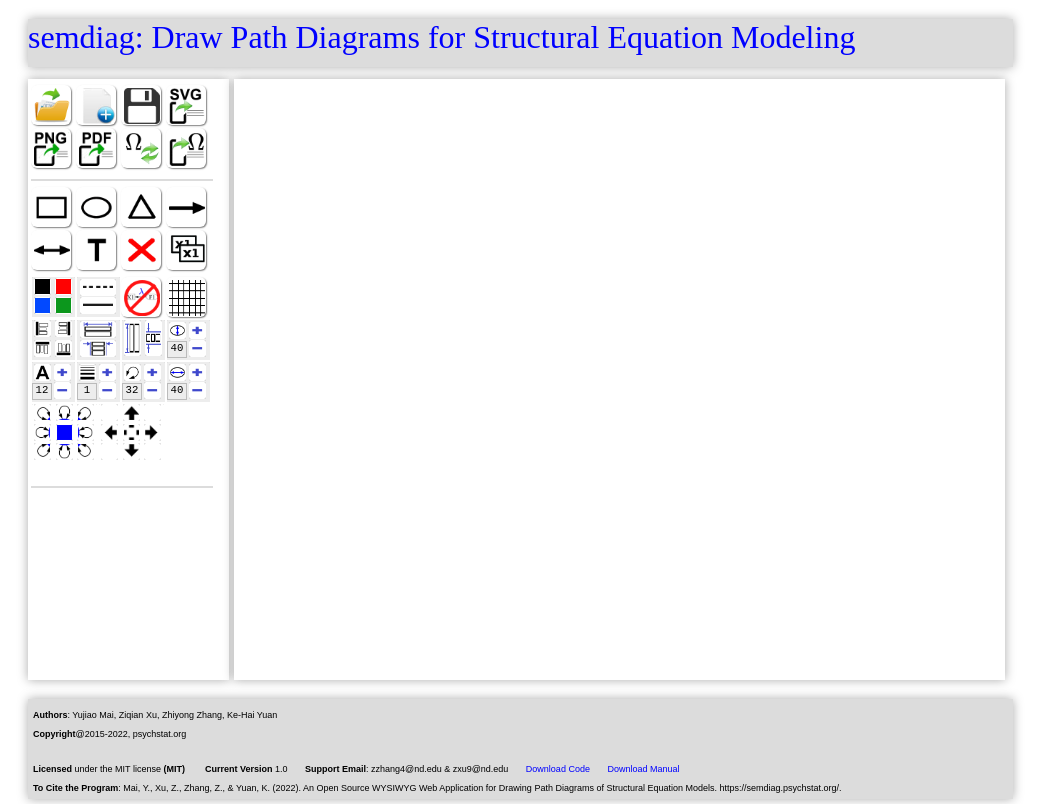
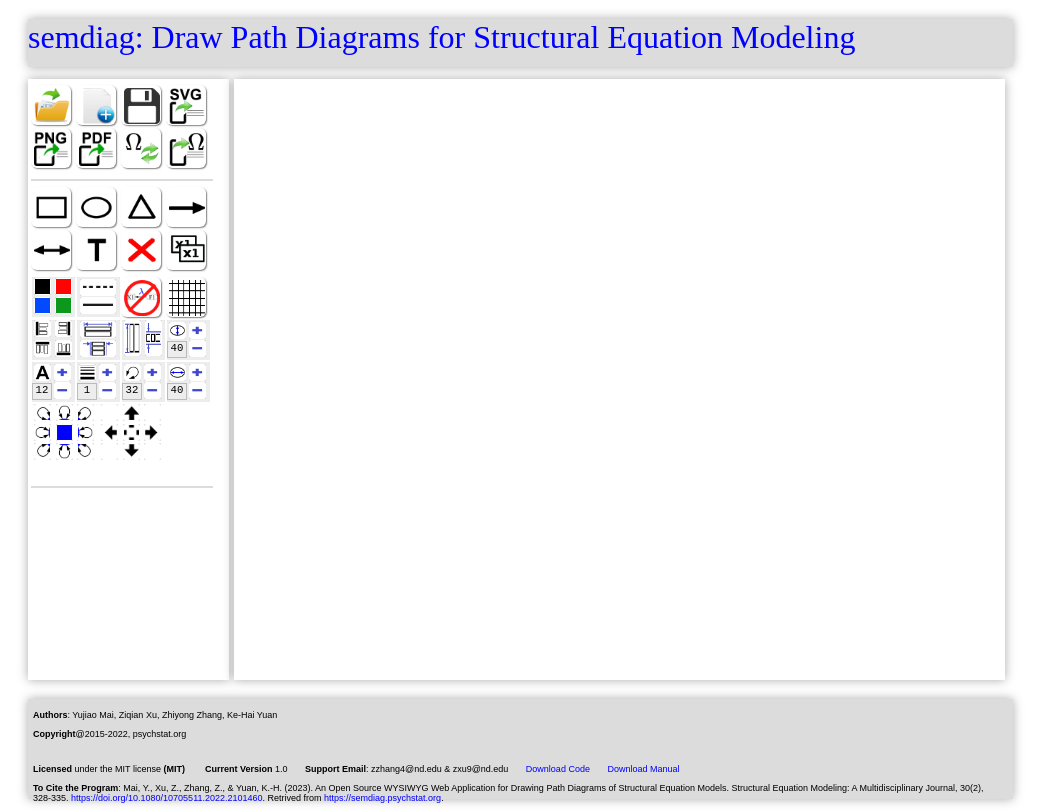
Before and after one commit to johnnyzhz/semdiag, a plain HTML site: page index.html in a window 1280 px wide. Shown: the whole page, without its empty margins (0-1058 px from the left). Drawn offline with nearby package versions, Linux system fonts and the light colour scheme; some packages are replaced by stand-ins of ours.

Commit message:
Update index.html

```diff
--- a/index.html
+++ b/index.html
@@ -252,7 +252,8 @@
 			&nbsp;&nbsp; &nbsp; &nbsp; <span style="font-weight:bold">Current Version</span> 1.0 &nbsp;&nbsp; &nbsp;&nbsp;
 			<span style="font-weight:bold">Support Email</span>: zzhang4@nd.edu & zxu9@nd.edu &nbsp;&nbsp; &nbsp;&nbsp; <a href="https://github.com/johnnyzhz/semdiag">Download Code</a> &nbsp;&nbsp; &nbsp;&nbsp;  <a href="https://github.com/johnnyzhz/semdiag/raw/main/manual.pdf" download="semdiag_manual">Download Manual</a></p>
 		<p><span style="font-weight:bold">To Cite the Program</span>:
-			Mai, Y., Xu, Z., Zhang, Z., & Yuan, K. (2022). An Open Source WYSIWYG Web Application for Drawing Path Diagrams of Structural Equation Models. https://semdiag.psychstat.org/. </p>
+			Mai, Y., Xu, Z., Zhang, Z., & Yuan, K.-H. (2023). An Open Source WYSIWYG Web Application for Drawing Path Diagrams of Structural Equation Models. Structural Equation Modeling: A Multidisciplinary Journal, 30(2), 328-335. <a href="https://doi.org/10.1080/10705511.2022.2101460" target="_blank">https://doi.org/10.1080/10705511.2022.2101460</a>.   Retrived from <a href="https://semdiag.psychstat.org">https://semdiag.psychstat.org</a>.
+		</p>
 
 	</div>
 	</div>
```
